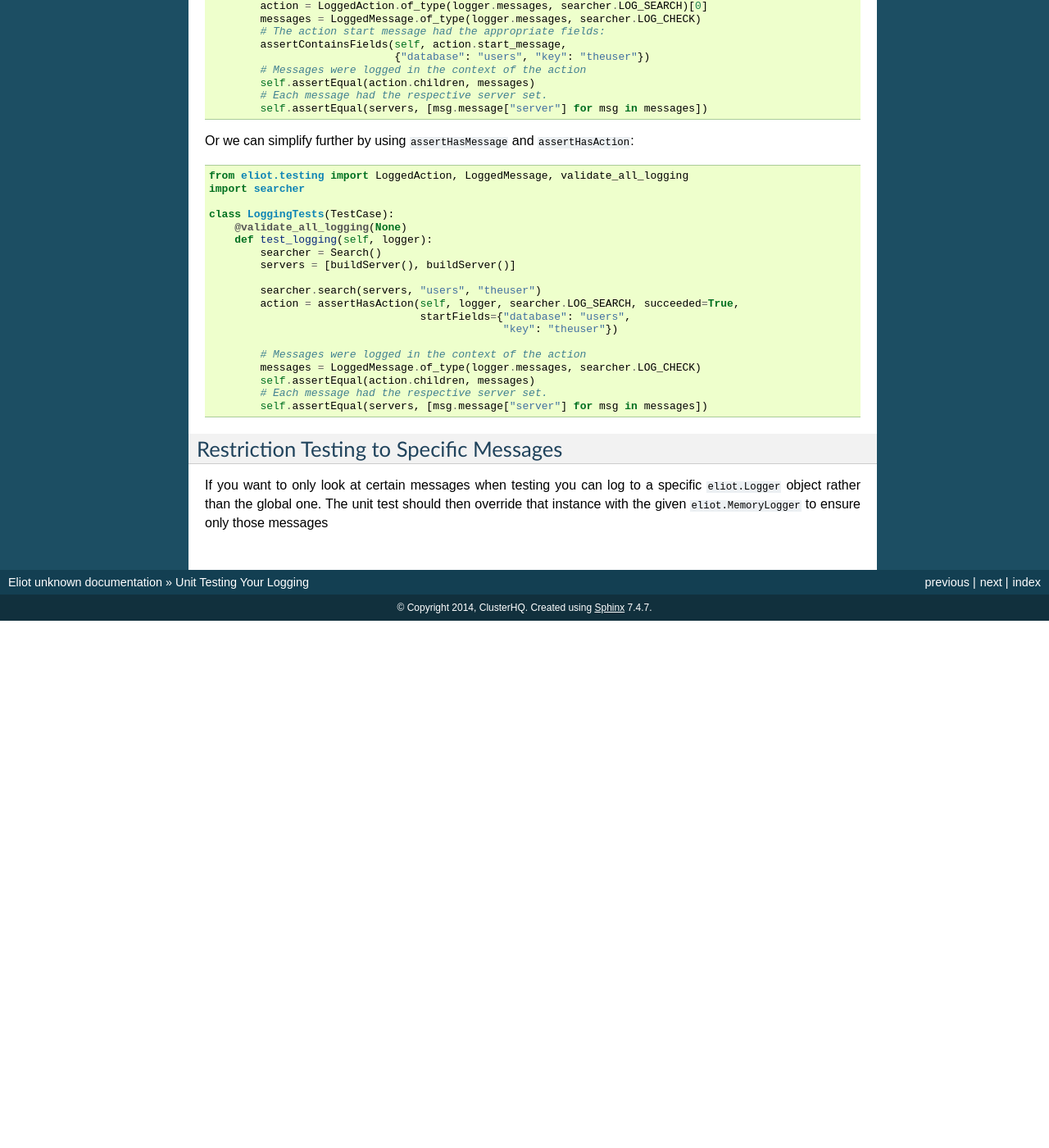
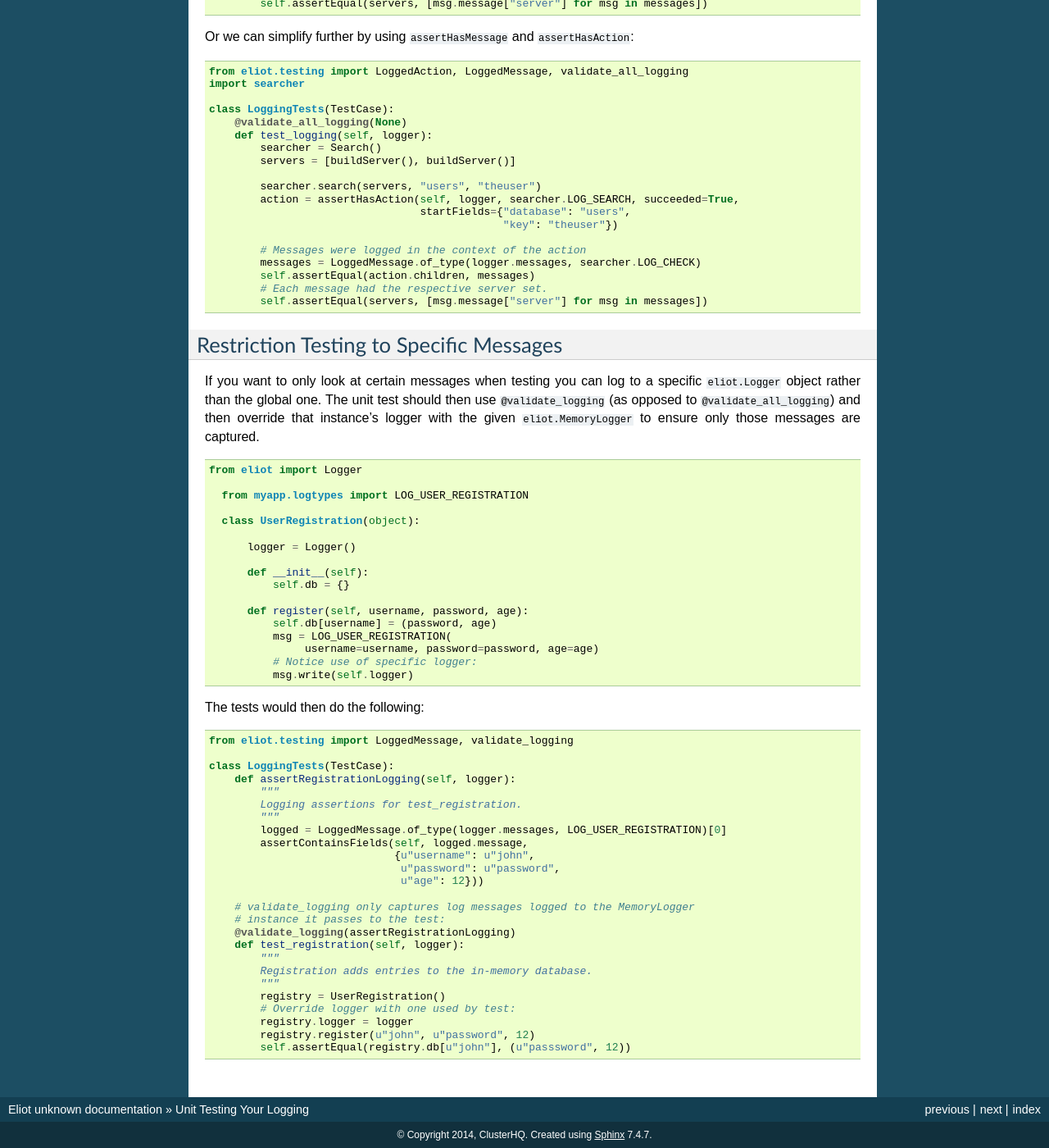
Before and after one commit to itamarst/eliot, a Sphinx documentation site: the page built from docs/source/types-testing.rst, in a window 1280 px wide and 1400 px high, scrolled down 3147 px. Shown: the whole window at 82% size. Built offline with Sphinx 7.4.7, drawn with Linux system fonts in a browser that asks for light colours; before the commit the page ends 3904 px from its top, so only the background shows below that; some of the changed text lies outside the part shown.

Commit message:
Finish updating testing documentation.

```diff
--- a/docs/source/types-testing.rst
+++ b/docs/source/types-testing.rst
@@ -65,17 +60,17 @@ Here's how we'd test it:
             self.assertEqual(registry.db[u"john"], (u"passsword", 12))
 
 
-Besides calling an the given validation function the ``@validate_logging`` decorator will also validate the logged messages after the test is done.
+Besides calling an the given validation function the ``@validate_all_logging`` decorator will also validate the logged messages after the test is done.
 E.g. it will make sure they are JSON encodable.
 Messages were created using ``ActionType`` and ``MessageType`` will be validated using the applicable ``Field`` definitions.
 You can also call ``MemoryLogger.validate`` yourself to validate written messages.
-If you don't want any additional logging assertions you can decorate your test function using ``@validate_logging(None)``.
+If you don't want any additional logging assertions you can decorate your test function using ``@validate_all_logging(None)``.
 
 
 Testing Tracebacks
 ------------------
 
-Tests decorated with ``@validate_logging`` will fail if there are any tracebacks logged to the given ``MemoryLogger`` (using ``write_traceback`` or ``writeFailure``) on the theory that these are unexpected errors indicating a bug.
+Tests decorated with ``@validate_all_logging`` will fail if there are any tracebacks logged to the given ``MemoryLogger`` (using ``write_traceback`` or ``writeFailure``) on the theory that these are unexpected errors indicating a bug.
 If you expected a particular exception to be logged you can call ``MemoryLogger.flush_tracebacks``, after which it will no longer cause a test failure.
 The result will be a list of traceback message dictionaries for the particular exception.
 
@@ -108,7 +103,7 @@ The simplest method is using the ``assertHasMessage`` utility function which ass
     from eliot.testing import assertHasMessage, validate_all_logging
 
     class LoggingTests(TestCase):
-        @validate_logging(assertHasMessage, LOG_USER_REGISTRATION,
+        @validate_all_logging(assertHasMessage, LOG_USER_REGISTRATION,
                          {u"username": u"john",
                           u"password": u"password",
                           u"age": 12})
@@ -231,4 +225,54 @@ Restriction Testing to Specific Messages
 ----------------------------------------
 
 If you want to only look at certain messages when testing you can log to a specific ``eliot.Logger`` object rather than the global one.
-The unit test should then override that instance with the given ``eliot.MemoryLogger`` to ensure only those messages
+The unit test should then use ``@validate_logging`` (as opposed to ``@validate_all_logging``) and then override that instance's logger with the given ``eliot.MemoryLogger`` to ensure only those messages are captured.
+
+.. code-block:: python
+
+    from eliot import Logger
+
+      from myapp.logtypes import LOG_USER_REGISTRATION
+
+      class UserRegistration(object):
+
+          logger = Logger()
+
+          def __init__(self):
+              self.db = {}
+
+          def register(self, username, password, age):
+              self.db[username] = (password, age)
+              msg = LOG_USER_REGISTRATION(
+                   username=username, password=password, age=age)
+              # Notice use of specific logger:
+              msg.write(self.logger)
+
+The tests would then do the following:
+
+.. code-block:: python
+
+    from eliot.testing import LoggedMessage, validate_logging
+
+    class LoggingTests(TestCase):
+        def assertRegistrationLogging(self, logger):
+            """
+            Logging assertions for test_registration.
+            """
+            logged = LoggedMessage.of_type(logger.messages, LOG_USER_REGISTRATION)[0]
+            assertContainsFields(self, logged.message,
+                                 {u"username": u"john",
+                                  u"password": u"password",
+                                  u"age": 12}))
+
+        # validate_logging only captures log messages logged to the MemoryLogger
+        # instance it passes to the test:
+        @validate_logging(assertRegistrationLogging)
+        def test_registration(self, logger):
+            """
+            Registration adds entries to the in-memory database.
+            """
+            registry = UserRegistration()
+            # Override logger with one used by test:
+            registry.logger = logger
+            registry.register(u"john", u"password", 12)
+            self.assertEqual(registry.db[u"john"], (u"passsword", 12))
```
Also changed, not shown: other parts of docs/source/types-testing.rst (+0 -6 lines).
